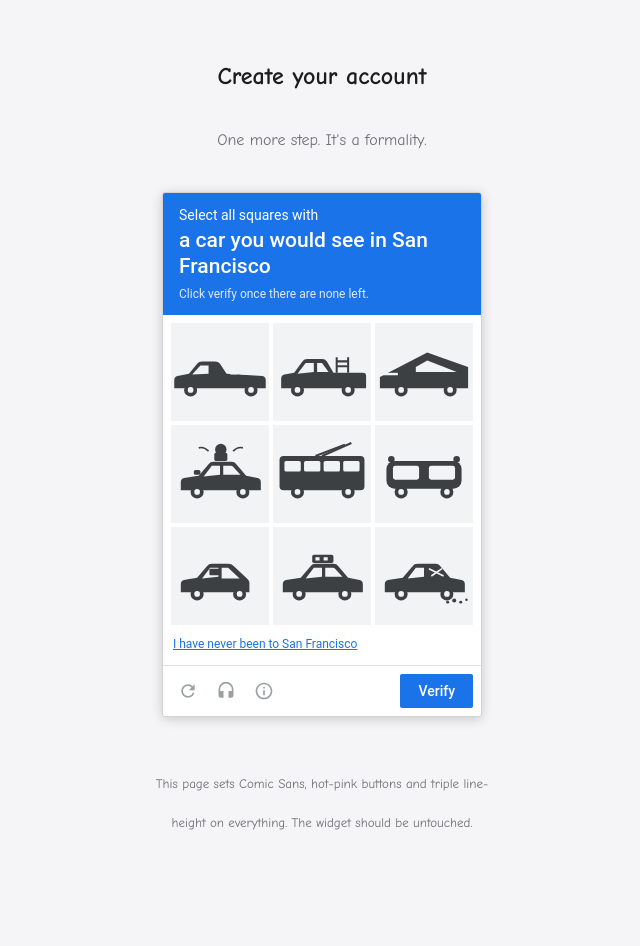
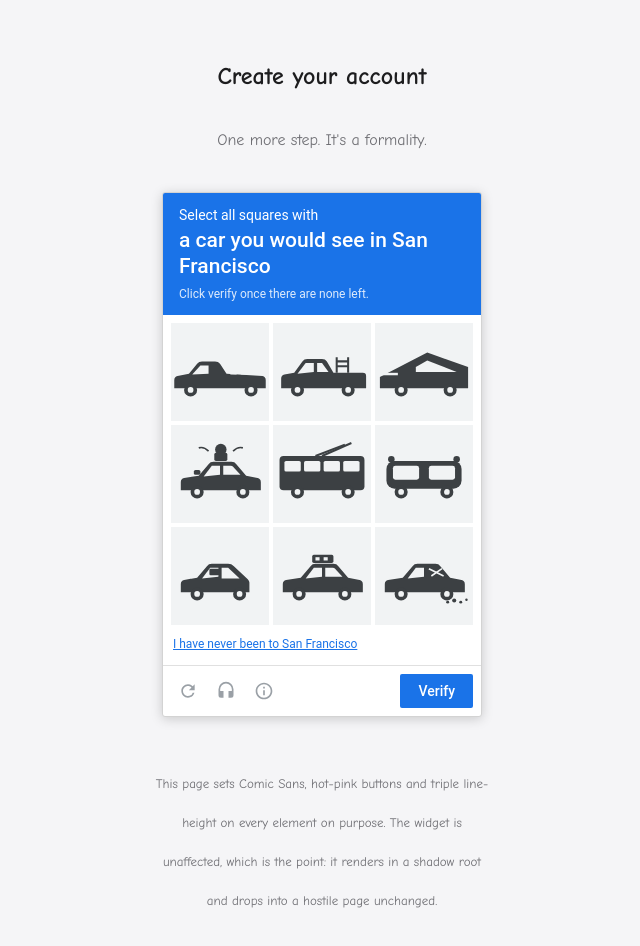
Before and after one commit to unable12/tech-captcha, a website built with Vite: page index.html in a window 1280 px wide. Shown: the whole page, without its empty margins (318-958 px from the left). Before the commit the page ends 882 px from the top, so only its background shows below. Built offline with nearby package versions, Linux system fonts and the light colour scheme.

```diff
--- a/index.html
+++ b/index.html
@@ -37,7 +37,8 @@
 
       <div class="note">
         This page sets Comic Sans, hot-pink buttons and triple line-height on
-        everything. The widget should be untouched.
+        every element on purpose. The widget is unaffected, which is the point:
+        it renders in a shadow root and drops into a hostile page unchanged.
       </div>
     </div>
 
```
Also changed, not shown: README.md (added), 1 other file.
